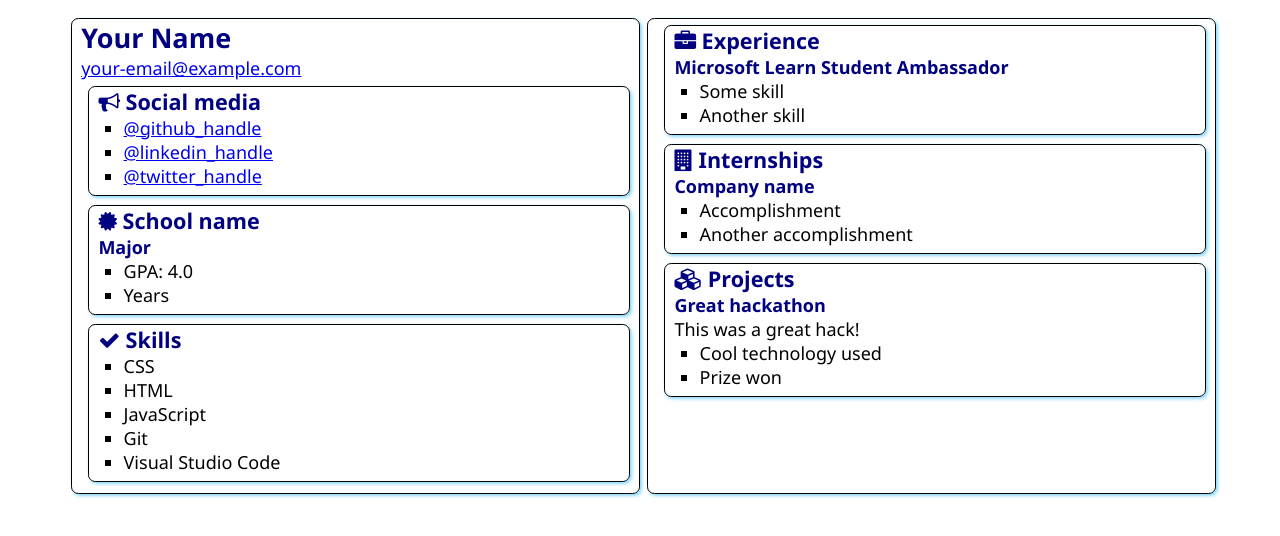
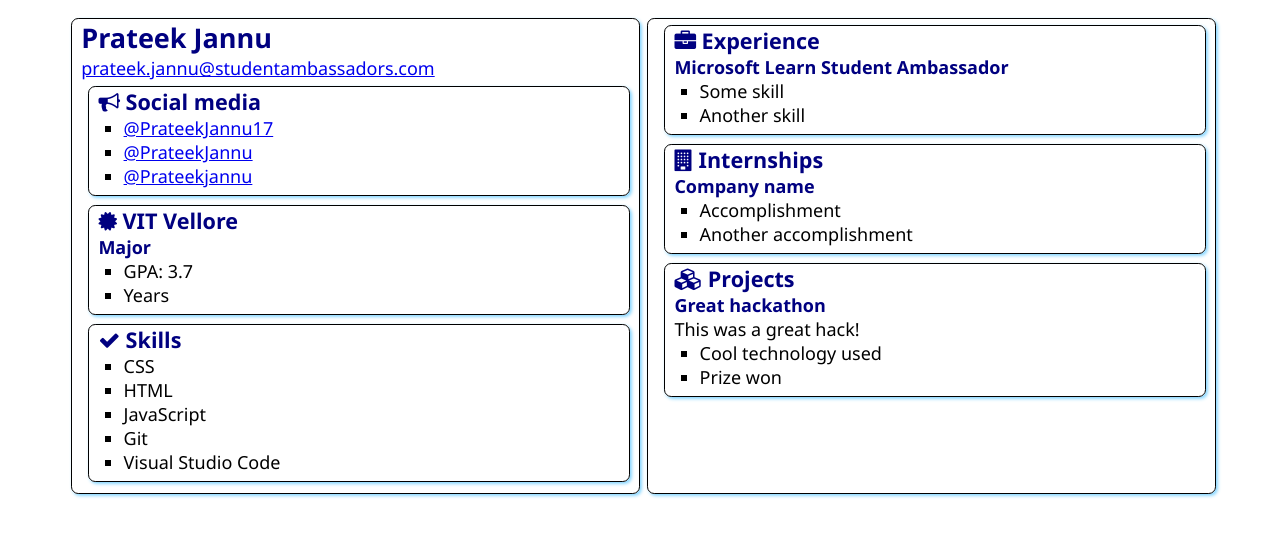
Before and after one commit to PrateekJannu17/SATechnicalOnboarding, a plain HTML site: page src/index.html in a window 1280 px wide. Drawn offline with Linux system fonts and the light colour scheme.

Commit message:
Update index.html

```diff
--- a/src/index.html
+++ b/src/index.html
@@ -12,8 +12,8 @@
 <body>
     <main>
         <article class="box">
-            <h1>Your Name</h1>
-            <div><a href="mailto:your.email@example.com">your-email@example.com</a></div>
+            <h1>Prateek Jannu</h1>
+            <div><a href="mailto:prateek.jannu@studentambassadors.com">prateek.jannu@studentambassadors.com</a></div>
 
             <section class="box">
                 <h2>
@@ -21,9 +21,9 @@
                     Social media
                 </h2>
                 <ul>
-                    <li><a href="https://github.com/<handle>">@github_handle</a></li>
-                    <li><a href="https://linkedin.com/in/<handle>">@linkedin_handle</a></li>
-                    <li><a href="https://twitter.com/<handle>">@twitter_handle</a></li>
+                    <li><a href="https://github.com/PrateekJannu17">@PrateekJannu17</a></li>
+                    <li><a href="https://linkedin.com/in/Prateekjannu">@PrateekJannu</a></li>
+                    <li><a href="https://twitter.com/Prateekjannu">@Prateekjannu</a></li>
                 </ul>
             </section>
 
@@ -31,11 +31,11 @@
                 <div class="education">
                     <h2>
                         <i class="fa fa-certificate" aria-hidden="true"></i>
-                        School name
+                        VIT Vellore
                     </h2>
                     <h3>Major</h3>
                     <ul>
-                        <li>GPA: 4.0</li>
+                        <li>GPA: 3.7</li>
                         <li>Years</li>
                     </ul>
                 </div>
```
